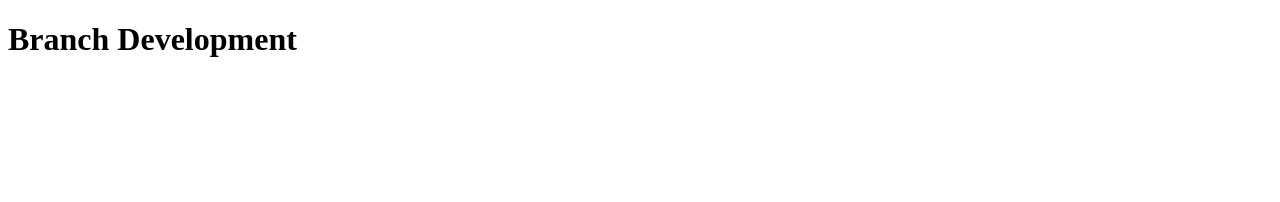
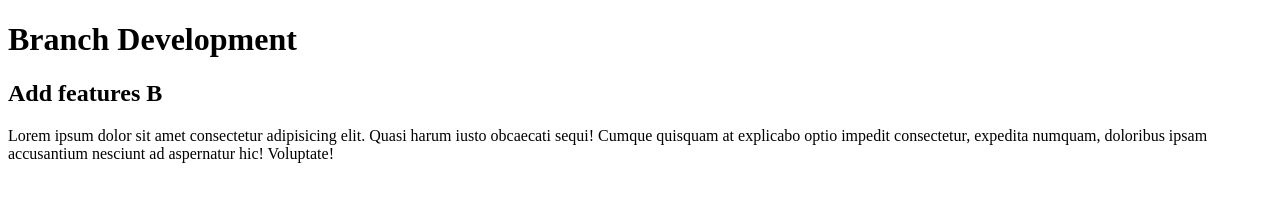
Before and after one commit to ikimukti/section2-praktikum-git, a plain HTML site: page index.html in a window 1280 px wide. Drawn offline with Linux system fonts and the light colour scheme.

Commit message:
Create branch featureB in development with update index with h2 features B

```diff
--- a/index.html
+++ b/index.html
@@ -8,5 +8,7 @@
 </head>
 <body>
     <h1>Branch Development</h1>
+    <h2>Add features B</h2>
+    <p>Lorem ipsum dolor sit amet consectetur adipisicing elit. Quasi harum iusto obcaecati sequi! Cumque quisquam at explicabo optio impedit consectetur, expedita numquam, doloribus ipsam accusantium nesciunt ad aspernatur hic! Voluptate!</p>
 </body>
 </html>
```
